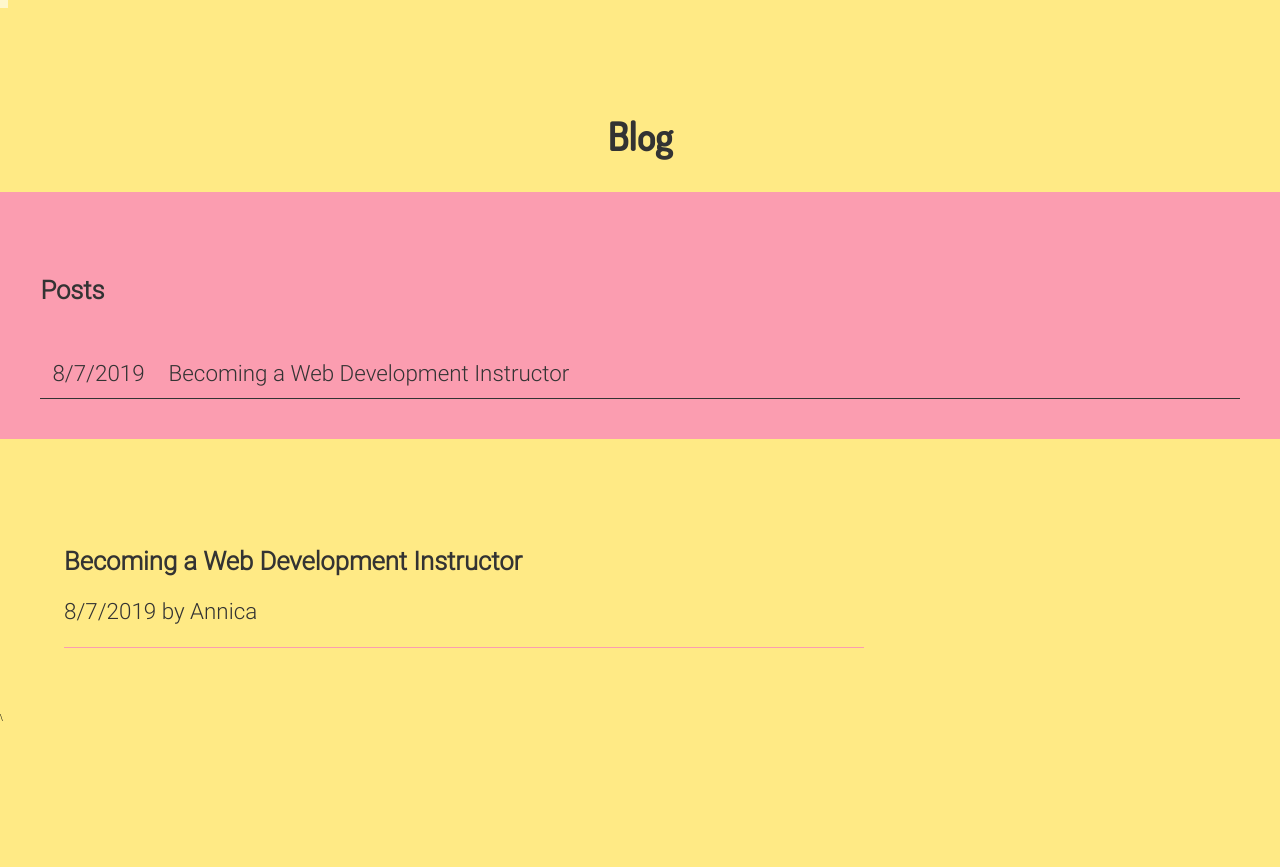
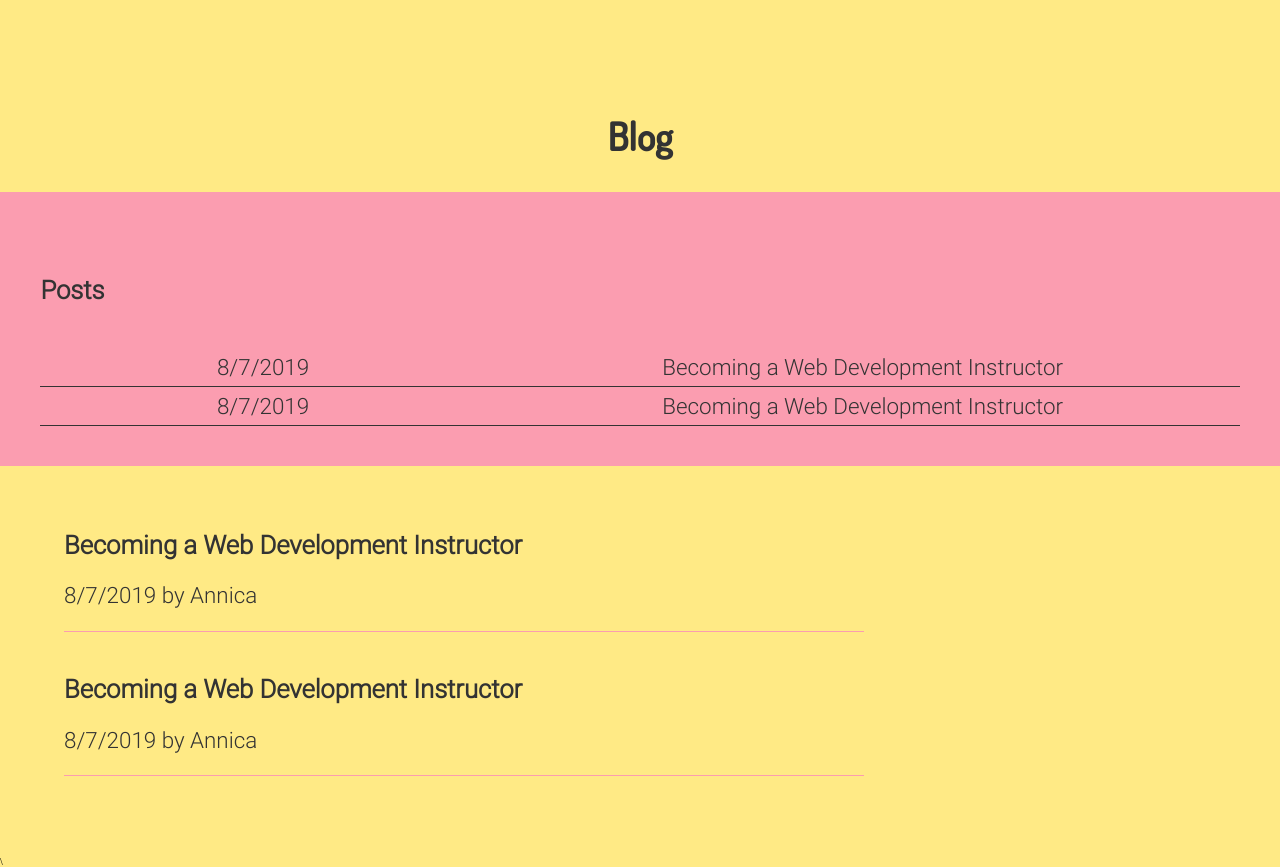
Before and after one commit to chiuannica/banannica, a Vue app: page /#/blog in a window 1280 px wide. Shown: the top 867 px of the page. Before the commit the page ends 800 px from the top, so only its background shows below. Built offline with nearby package versions, Linux system fonts and the light colour scheme.

Commit message:
fixed appearance

```diff
--- a/index.html
+++ b/index.html
@@ -4,6 +4,7 @@
     <meta charset="utf-8">
     <meta name="viewport" content="width=device-width,initial-scale=1.0">
     <link rel="icon" href="favicon.png">
+    <link rel="stylesheet" href="https://cdnjs.cloudflare.com/ajax/libs/font-awesome/4.7.0/css/font-awesome.min.css">
     <title>Banannica</title>
   </head>
   <body>
--- a/src/App.vue
+++ b/src/App.vue
@@ -36,7 +36,8 @@ export default {
   -webkit-font-smoothin: antialiased;
   -moz-osx-font-smoothing: grayscale;
   color: #333333;
-  margin: 0
+  margin: 0;
+  margin-bottom: 10vh;
 }
 body {
   font-size:62.5%;
@@ -61,9 +62,11 @@ a {
   font-size: 1.4rem;
   color: #F73F52;
   text-decoration: none;
+  transition: color 0.5s;
 }
 a:hover{
   color:#333;
+  transition: color 0.7s;
 }
 .magic-text {
   opacity: 0;
--- a/src/components/About.vue
+++ b/src/components/About.vue
@@ -41,8 +41,8 @@ export default {
 #about{
   background: hsl(348, 92%, 80%);
   padding-top: 10vh;
-  padding: 5%;
-  min-height: 80vh;
+  padding: 5vh;
+  height: 90vh;
   width: 100%;
 }
 #titlelogo{
--- a/src/components/Blog.vue
+++ b/src/components/Blog.vue
@@ -3,7 +3,7 @@
     <h2>{{ title }}</h2>
     <table id="blog-nav">
       <h5>Posts</h5>
-      <a :key="blog.date" v-for="blog in blogs" :href="blog.link" v-on:click="blog.showBlog = !blog.showBlog">
+      <a :key="blog.id" v-for="blog in blogs" :href="blog.link" v-on:click="blog.showBlog = !blog.showBlog">
         <tr>
           <td>{{ blog.date }}</td>
           <td>{{ blog.title }}</td>
@@ -31,9 +31,28 @@ export default {
       blogs: [
         {
           id: 0,
+          link: '#0',
           title: 'Becoming a Web Development Instructor',
           date: '8/7/2019',
-          link: '#' + this.date,
+          author: 'Annica',
+          paragraphs: [
+            { id: 0, text: 'Summer 2019, I knew I was going to work as a tutor and general employee at a summer program. The Friday before the summer program started, I was asked to be the Web Development instructor next Monday.' },
+            { id: 1, text: 'Challenge accepted.' },
+            { id: 2, text: 'This was a great opportunity. Being an instructor usually means being a college graduate. It was an upgrade to my current status as a tutor, plus, I was given the opportunity to share my love for web development with 25 students.' },
+            { id: 3, text: 'Every day, I scrambled to make materials for upcoming lessons, and I was so terrified of looking like I didn’t know what I was doing. Admittedly, they weren’t the greatest lesson plans, and I could have mapped out the course better. I wish I could have had more time to give more assignments.' },
+            { id: 4, text: 'Honestly, I did a pretty good job. The end products were great for the time the students had. I was so happy when the students showed me their projects. They made projects on imaginary restaurants, best basketball team lists, and random other things.' },
+            { id: 5, text: 'My goal was to introduce the students to basic web development and push one to go deeper into the subject. I really really hope one of them is making websites for fun using what they have learned.' },
+            { id: 6, text: 'I learned a lot from being on the other side. I learned what it is like to be so passionate about a subject and teach students who don’t care nearly as much. I learned that you can offer all the resources in the world, but the students don’t care enough to use them.' },
+            { id: 6, text: 'Becoming a teacher taught me to appreciate my teachers and professors. I realized how much of a terrible student I am. I promise I will try to be a better student for my teachers by participating in class and seeking help.' },
+            { id: 8, text: 'That being said, I know I will continue to teach web development and coding languages for as long as I can. More students should learn about these technologies, because they are essential tools for the future!' }
+          ],
+          showBlog: false
+        },
+        {
+          id: 1,
+          link: '#1',
+          title: 'Becoming a Web Development Instructor',
+          date: '8/7/2019',
           author: 'Annica',
           paragraphs: [
             { id: 0, text: 'Summer 2019, I knew I was going to work as a tutor and general employee at a summer program. The Friday before the summer program started, I was asked to be the Web Development instructor next Monday.' },
@@ -84,20 +103,25 @@ tr{
   font-size: 1.4rem;
   text-decoration: none;
   display: flex;
+  justify-content: space-around;
+  white-space: nowrap;
+  overflow: hidden;
+  transition: border-bottom 0.7s;
 }
 tr:hover{
-  color: #F73F52;
   border-bottom: #F73F52 solid 1px;
 }
 td{
-  padding: 1%;
+  padding: 0.5%;
 }
 #content{
   margin: 5%;
+  display: block;
 }
 article{
   max-width: 100vh;
   border-bottom:  hsl(348, 92%, 80%) 1px solid;
+  transition: border-bottom 0.7s;
 }
 article:hover{
   cursor: pointer;
--- a/src/components/Home.vue
+++ b/src/components/Home.vue
@@ -30,13 +30,14 @@ export default {
 
 <style>
 main{
-  margin-bottom: 20vh;
-  width: 100%;
+  min-width: 100%;
+  height: 100vh;
 }
 #logo{
-  max-width: 50vh;
+  width: 50vh;
   display: block;
   margin: -15vh auto;
+  margin-top: 0;
 }
 .subtitle{
   text-align: center;
--- a/src/components/Projects.vue
+++ b/src/components/Projects.vue
@@ -69,6 +69,7 @@ export default {
 <style>
 #projects{
   width: 100%;
+  min-height: 90vh;
 }
 .project:nth-child(even){
   background: #F73F52;
@@ -100,7 +101,6 @@ export default {
 .grid > div {
   border-radius: 10px;
   padding: 3%;
-  min-height: 40vh;
 }
 .grid{
   display: grid;
```
